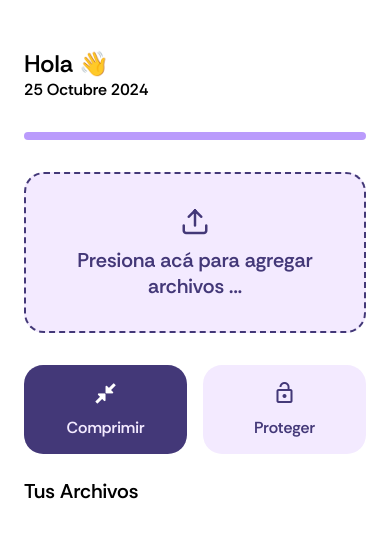
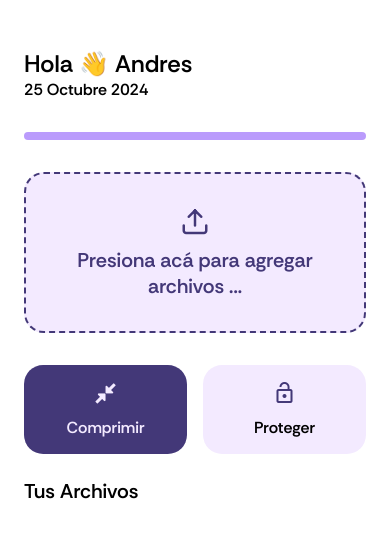
Before and after one commit to FractureDVL/native-app-safezip, a React Native app: screen / in a window 390 px wide. Shown: the top 538 px of the page. Built offline with nearby package versions, Linux system fonts and the light colour scheme.

Commit message:
feat: add color map to icons components

```diff
--- a/src/components/FilePicker.tsx
+++ b/src/components/FilePicker.tsx
@@ -2,6 +2,7 @@ import { useState } from 'react';
 import { Text, View, TouchableOpacity } from 'react-native';
 import * as DocumentPicker from 'expo-document-picker';
 import Feather from '@expo/vector-icons/Feather';
+import { colorMap } from '../constants/Colors';
 
 interface FilePickerProps {
   className?: string;
@@ -32,7 +33,7 @@ export default function FilePicker({ className = "" }: FilePickerProps) {
       <TouchableOpacity
           className="border-primary bg-foreground border-dashed border-2 p-8 rounded-[20px] text-center"
           onPress={pickDocuments}>
-        <Feather className="text-center mb-2" name="upload" size={30} color="#433878" />
+        <Feather className="text-center mb-2" name="upload" size={30} color={colorMap.primary} />
         <Text className="text-primary text-center"
           style={{ fontFamily: "Rethink-SemiBold", fontSize: 20 }}
         >
--- a/src/components/Navbar.tsx
+++ b/src/components/Navbar.tsx
@@ -10,12 +10,13 @@ interface NavbarProps {
 
 export default function Navbar ({className}: NavbarProps){
     const today : String = format(new Date(),"d MMMM\, yyyy", {locale: es});
+    const userName: String = "Andres";
 
     return (
         <View className={`${className}`}>
             <Text
                 style={{ fontFamily: "Rethink-SemiBold", fontSize: 24 }}
-                className={"color-primary font"}>Hola 👋</Text>
+                className={"color-primary font"}>Hola 👋 {userName}</Text>
             <Text
                 style={{ fontFamily: "Rethink-SemiBold", fontSize: 16 }}
                 className={"color-primary font"}>{_.startCase(_.toLower(today))}</Text>
--- /dev/null
+++ b/src/constants/Colors.jsx
@@ -0,0 +1,7 @@
+export const colorMap = {
+    primary: '#433878',     // Dark Purple
+    secondary: '#7E60BF',   // Purple
+    accent: '#BA9BFC',      // Light Purple
+    background: '#DCCBFF',  // Lighter Purple
+    foreground: '#F3EAFF',  // Lightest Purple
+};
--- a/src/screens/Main.tsx
+++ b/src/screens/Main.tsx
@@ -6,6 +6,7 @@ import FileList from "../components/FileList"
 import Navbar from "../components/Navbar";
 import Button from "../components/Button";
 import Separator from "../components/Separator"
+import { colorMap } from "../constants/Colors";
 
 export default function Main() {
   return (
@@ -24,14 +25,14 @@ export default function Main() {
               className="flex-col bg-primary px-8 py-4 justify-center rounded-xl flex-1 mr-2"
               titleClass="text-foreground text-center"
               style={{ fontFamily: "Rethink-SemiBold", fontSize: 16}}>
-              <CompressIcon className="text-center mb-3"/>
+              <CompressIcon className="text-center mb-3" color={colorMap.foreground}/>
             </Button>
             {/* Encrypt option button */}
             <Button title="Proteger"
               className="flex-col bg-foreground px-8 py-4 justify-center rounded-xl flex-1 ml-2"
-              titleClass="text-primary text-center"
+              titleClass="text-center"
               style={{ fontFamily: "Rethink-SemiBold", fontSize: 16}}>
-              <ProtectIcon className="text-center mb-3" color={"#433878"}/>
+              <ProtectIcon className="text-center mb-3" color={colorMap.primary}/>
             </Button>
           </View>
           {/* List of selected files*/}
```
